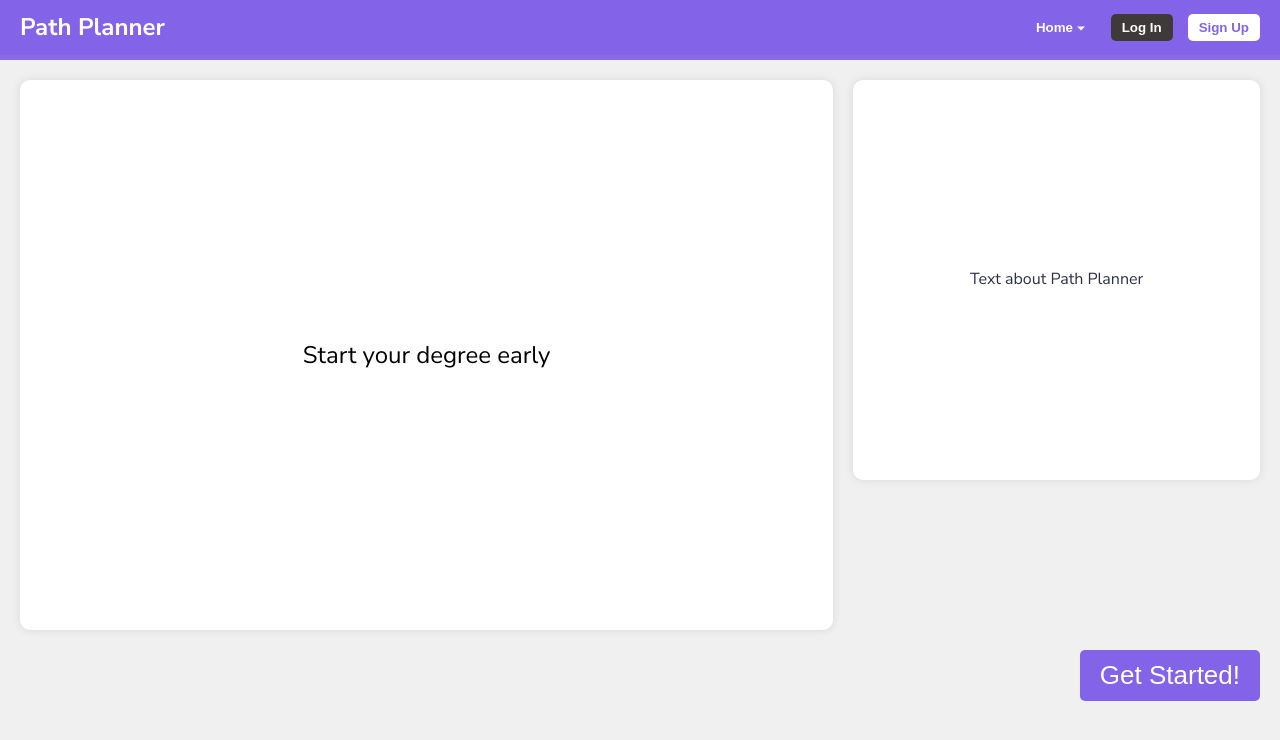
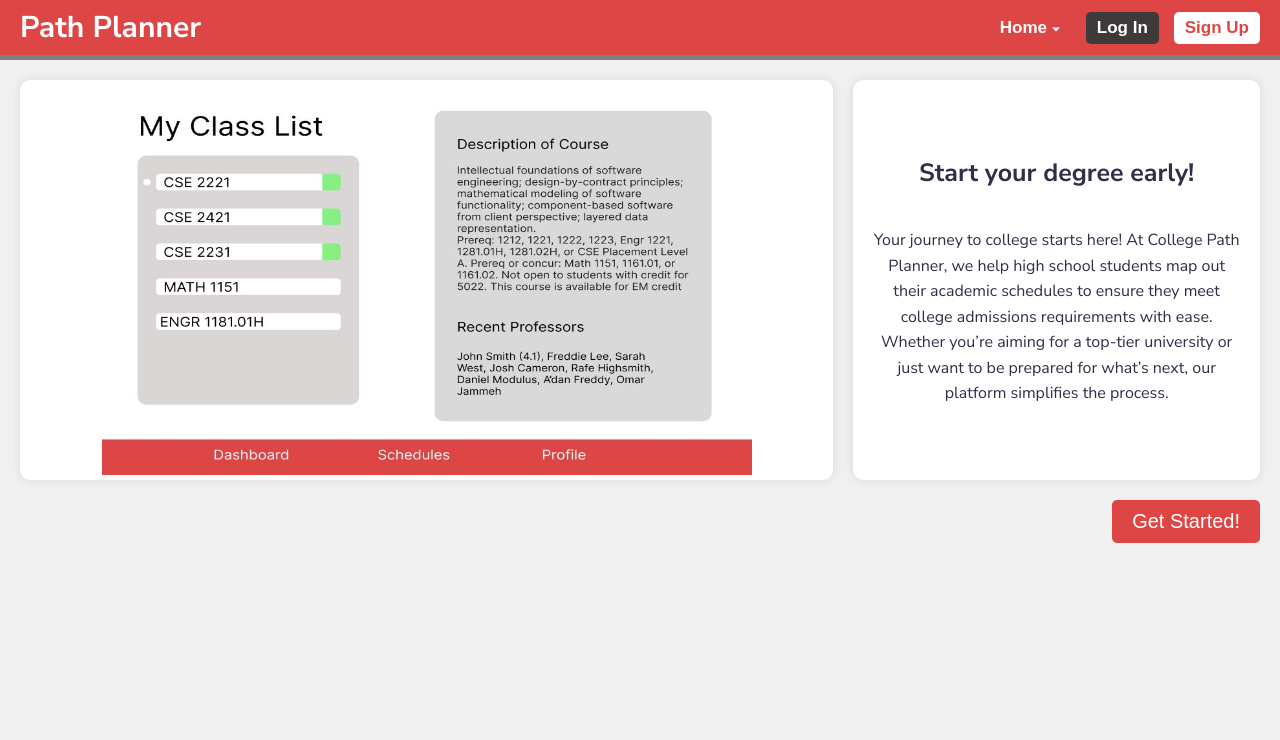
Before and after one commit to shukanth/PathPlanner, a React (Create React App) app in the folder frontend/: page / in a window 1280 px wide. Shown: the top 740 px of the page. Built offline with nearby package versions, Linux system fonts and the light colour scheme.

Commit message:
Home page completed

```diff
--- a/frontend/public/index.html
+++ b/frontend/public/index.html
@@ -1,15 +1,15 @@
 <!DOCTYPE html>
 <html lang="en">
+
 <head>
   <meta charset="utf-8" />
   <link rel="icon" href="%PUBLIC_URL%/favicon.ico" />
   <meta name="viewport" content="width=device-width, initial-scale=1" />
   <meta name="theme-color" content="#000000" />
-    <meta
-      name="description"
-      content="Web site created using create-react-app"
-    />
+  <meta name="description" content="Web site created using create-react-app" />
   <link rel="apple-touch-icon" href="%PUBLIC_URL%/logo192.png" />
+  <link href="https://fonts.googleapis.com/css2?family=Roboto:wght@700&display=swap" rel="stylesheet">
+
   <!--
       manifest.json provides metadata used when your web app is installed on a
       user's mobile device or desktop. See https://developers.google.com/web/fundamentals/web-app-manifest/
@@ -26,8 +26,9 @@
       work correctly both with client-side routing and a non-root public URL.
       Learn how to configure a non-root public URL by running `npm run build`.
     -->
-    <title>React App</title>
+  <title>Path Planner</title>
 </head>
+
 <body>
   <noscript>You need to enable JavaScript to run this app.</noscript>
   <div id="root"></div>
@@ -42,4 +43,5 @@
       To create a production bundle, use `npm run build` or `yarn build`.
     -->
 </body>
+
 </html>
--- a/frontend/src/index.css
+++ b/frontend/src/index.css
@@ -29,17 +29,17 @@ ul {
   display: flex;
   justify-content: space-between;
   align-items: center;
-  background-color: #8364e8;
+  background-color: #DE4646;
   /* Soft purple header */
   color: #fff;
   padding: 10px 20px;
-  border-bottom: 5px solid #8a6be6;
+  border-bottom: 5px solid gray;
   height: 60px;
 }
 
 .title {
-  font-size: 24px;
-  line-height: 1.2;
+  font-size: 30px;
+  line-height: 1.5;
 }
 
 .nav {
@@ -53,6 +53,7 @@ ul {
 .nav .signup-button {
   color: #fff;
   font-weight: bold;
+  font-size: 17px;
   padding: 5px 10px;
   border-radius: 5px;
   border: 1px solid transparent;
@@ -84,14 +85,15 @@ ul {
   display: flex;
   justify-content: center;
   align-items: center;
-  font-size: 24px;
+  font-size: 30px;
   color: #000000;
-  height: 550px;
+  height: 400px;
   /* Dark blue-gray for headings */
 }
 
 .side-content {
   flex: 1;
+  flex-direction: column;
   background-color: #fff;
   padding: 20px;
   border-radius: 10px;
@@ -153,7 +155,7 @@ ul {
 }
 
 .dropdown:hover .dropdown-button {
-  background-color: #8a6be6;
+  background-color: grey;
 }
 
 
@@ -176,7 +178,7 @@ ul {
 
 /* Sign Up Button */
 .nav .signup-button {
-  color: #8364e8;
+  color: #DE4646;
   /* Soft purple for text */
   background-color: #fff;
   /* White background */
@@ -201,9 +203,9 @@ ul {
 
 .get-started-button {
   padding: 10px 20px;
-  font-size: 26px;
+  font-size: 20px;
   cursor: pointer;
-  background-color: #8364e8;
+  background-color: #DE4646;
   /* Match with header color */
   color: #fff;
   border: none;
@@ -212,7 +214,7 @@ ul {
 }
 
 .get-started-button:hover {
-  background-color: #7556d7;
+  background-color: #DE4646;
   transform: scale(1.02);
   /* Slight scaling effect on hover */
 }
--- a/frontend/src/landingPage.js
+++ b/frontend/src/landingPage.js
@@ -1,4 +1,5 @@
 import React from 'react';
+import './index.css';
 
 function App1() {
   return (
@@ -8,7 +9,7 @@ function App1() {
         <nav className="nav">
           <div className="dropdown">
             <button className="dropdown-button">
-              Home <svg width="8" height="8" viewBox="0 0 10 10" xmlns="http://www.w3.org/2000/svg"><path d="M0 3L5 8L10 3H0Z" fill="#fff"/></svg>
+              Home <svg width="8" height="8" viewBox="0 0 10 10" xmlns="http://www.w3.org/2000/svg"><path d="M0 3L5 8L10 3H0Z" fill="#fff" /></svg>
             </button>
             <div className="dropdown-content">
               <a href="#select-major">Select Major</a>
@@ -26,8 +27,11 @@ function App1() {
       </header>
       {/* Main Content */}
       <div className="content">
-        <div className="main-content">Start your degree early</div>
-        <div className="side-content">Text about Path Planner</div>
+        <div className="main-content"><img style={{ width: '650px', height: '390px' }} src="/ui.JPG" alt="" /></div>
+        <div className="side-content">
+          <b style={{ fontSize: '25px', marginBottom: '35px' }}>Start your degree early!</b>
+          <div>Your journey to college starts here! At College Path Planner, we help high school students map out their academic schedules to ensure they meet college admissions requirements with ease. Whether you’re aiming for a top-tier university or just want to be prepared for what’s next, our platform simplifies the process.</div>
+        </div>
       </div>
       {/* Get Started Button */}
       <div className="get-started">
```
Also changed, not shown: frontend/public/ui.JPG (added). Lines whose indentation alone changed are shown as unchanged.
